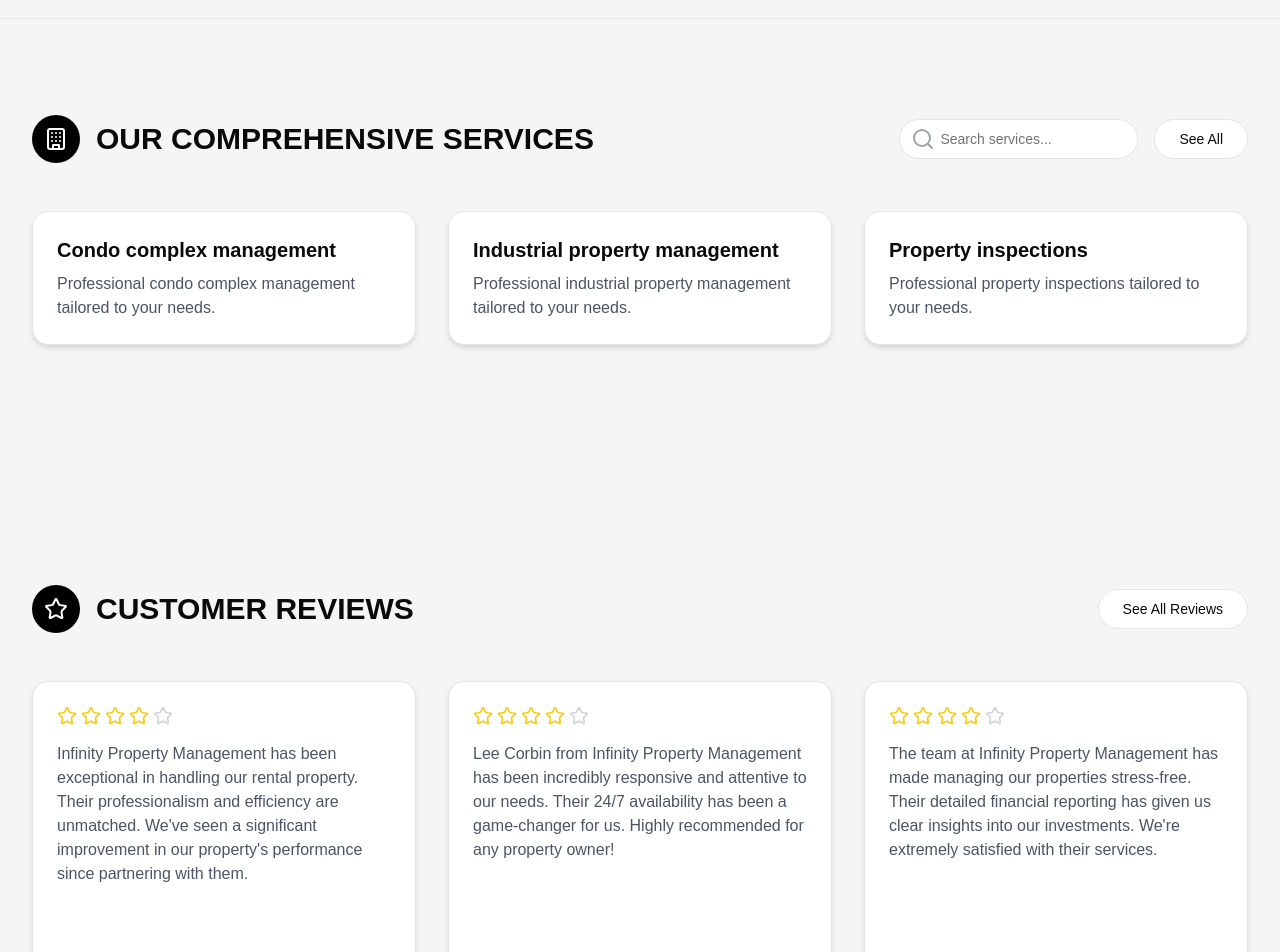
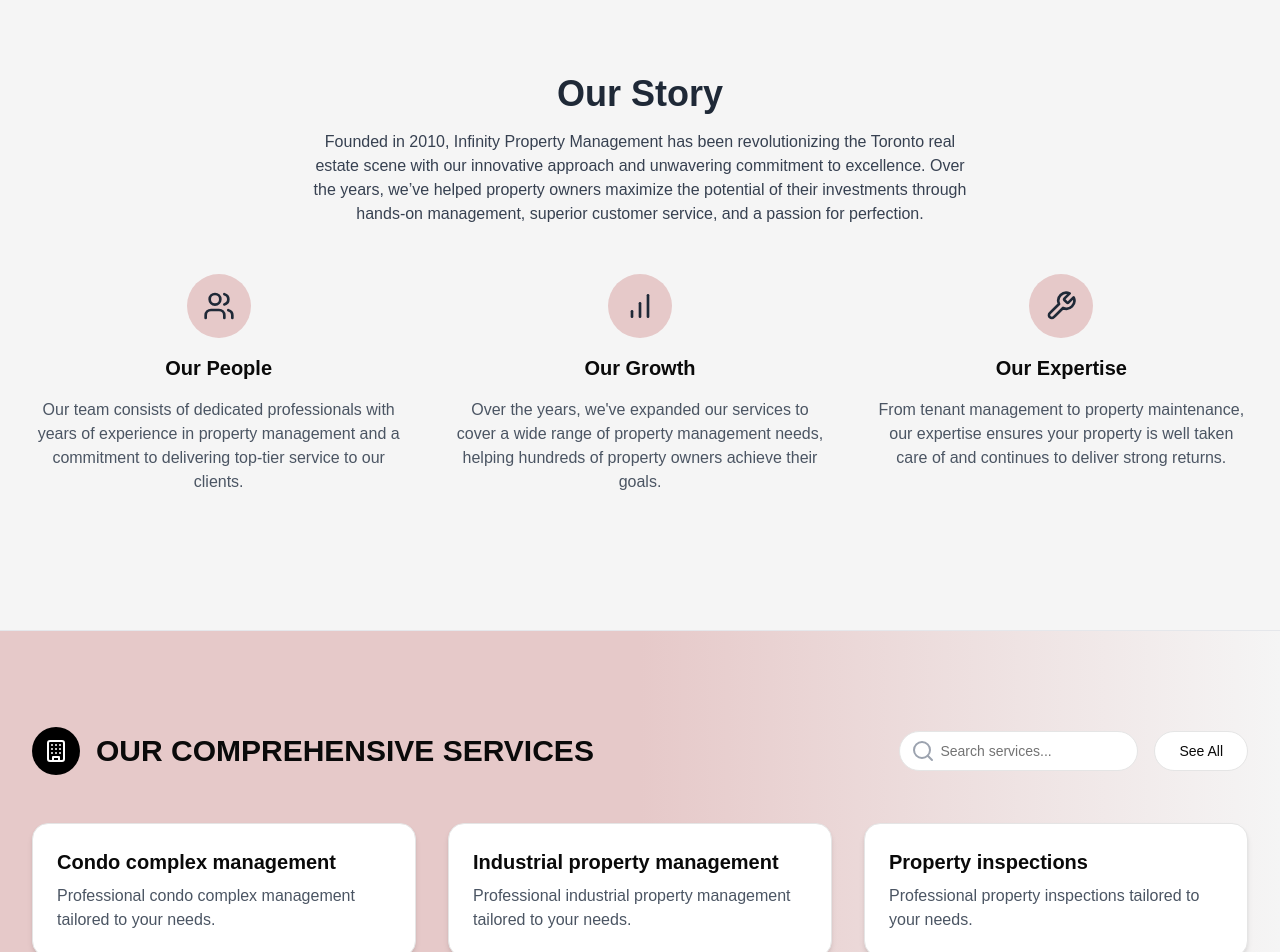
Before and after one commit to Yolxander/infinity-pm, a Next.js app: page / in a window 1280 px wide. Shown: the part 700-1652 px from the top of the page. Built offline with nearby package versions, Linux system fonts and the light colour scheme.

Commit message:
added missing sections

```diff
--- a/src/components/landing-page.tsx
+++ b/src/components/landing-page.tsx
@@ -5,7 +5,7 @@
 import { Card, CardContent } from "@/components/ui/card"
 import { Input } from "@/components/ui/input"
 import { Textarea } from "@/components/ui/textarea"
-import { ChevronRight, Star, Building, Search, X, Menu } from "lucide-react"
+import { ChevronRight, Star, Building, Search, X, Menu, Clock, Users, Wrench, BarChart, MapPin } from "lucide-react"
 import { motion, AnimatePresence, useAnimation, useInView } from "framer-motion"
 import Image from 'next/image'
 
@@ -31,10 +31,9 @@
   const [isScrolled, setIsScrolled] = useState(false)
   const [isMobileMenuOpen, setIsMobileMenuOpen] = useState(false)
 
-  // Define the type for 'id' as string
   const scrollToSection = (id: string) => {
     document.getElementById(id)?.scrollIntoView({ behavior: 'smooth' })
-    setIsMobileMenuOpen(false) // Close the menu after selecting an option
+    setIsMobileMenuOpen(false)
   }
 
   useEffect(() => {
@@ -52,6 +51,7 @@
           <h1 className="md:text-xl text-[20px] font-semibold md:flex">INFINITY PROPERTY MANAGEMENT</h1>
           <nav className="hidden md:flex space-x-6">
             <a href="#home" onClick={() => scrollToSection('home')} className="text-sm hover:underline">HOME</a>
+            <a href="#out-story" onClick={() => scrollToSection('out-story')} className="text-sm hover:underline">OUR STORY</a>
             <a href="#services" onClick={() => scrollToSection('services')} className="text-sm hover:underline">SERVICES</a>
             <a href="#reviews" onClick={() => scrollToSection('reviews')} className="text-sm hover:underline">REVIEWS</a>
             <a href="#contact" onClick={() => scrollToSection('contact')} className="text-sm hover:underline">CONTACT</a>
@@ -70,6 +70,7 @@
               >
                 <nav className="flex flex-col items-center py-4 space-y-4">
                   <a href="#home" onClick={() => scrollToSection('home')} className="text-sm hover:underline">HOME</a>
+                  <a href="#out-story" onClick={() => scrollToSection('out-story')} className="text-sm hover:underline">UR STORY</a>
                   <a href="#services" onClick={() => scrollToSection('services')} className="text-sm hover:underline">SERVICES</a>
                   <a href="#reviews" onClick={() => scrollToSection('reviews')} className="text-sm hover:underline">REVIEWS</a>
                   <a href="#contact" onClick={() => scrollToSection('contact')} className="text-sm hover:underline">CONTACT</a>
@@ -109,10 +110,10 @@
 }
 
 export function LandingPageComponent() {
-  const [searchTerm, setSearchTerm] = useState<string>('')  // Specify type
-  const [carouselIndex, setCarouselIndex] = useState<number>(0)  // Specify type
-  const [showAllServices, setShowAllServices] = useState<boolean>(false)  // Specify type
-  const [isModalOpen, setIsModalOpen] = useState<boolean>(false)  // Specify type
+  const [searchTerm, setSearchTerm] = useState<string>('')
+  const [carouselIndex, setCarouselIndex] = useState<number>(0)
+  const [showAllServices, setShowAllServices] = useState<boolean>(false)
+  const [isModalOpen, setIsModalOpen] = useState<boolean>(false)
 
   const filteredServices = services.filter(service =>
       service.toLowerCase().includes(searchTerm.toLowerCase())
@@ -125,6 +126,8 @@
         <Navbar />
 
         <main className="flex-grow pt-20 overflow-x-hidden">
+
+
           <ScrollAnimationWrapper>
             <section id="home" className="py-20 px-4 sm:px-6 lg:px-8">
               <div className="container mx-auto grid grid-cols-1 lg:grid-cols-2 gap-12 items-center">
@@ -201,7 +204,79 @@
           </ScrollAnimationWrapper>
 
           <ScrollAnimationWrapper>
-            <section id="services" className="mt-10 py-24 border-t border-gray-200 px-4 sm:px-6 lg:px-8">
+            <section id="out-story" className="py-24 px-4 sm:px-6 lg:px-8 ">
+              <div className="container mx-auto ">
+                <div className="text-center mb-12">
+                  <h2 className="text-3xl sm:text-4xl font-semibold text-gray-800 mb-4">Our Story</h2>
+                  <p className="text-gray-700 max-w-2xl mx-auto">
+                    Founded in 2010, Infinity Property Management has been revolutionizing
+                    the Toronto real estate scene with our innovative approach and unwavering
+                    commitment to excellence. Over the years, we’ve helped property owners
+                    maximize the potential of their investments through hands-on management,
+                    superior customer service, and a passion for perfection.
+                  </p>
+                </div>
+                <div className="grid grid-cols-1 md:grid-cols-3 gap-12">
+                  {/* Story Block 1 */}
+                  <motion.div
+                      className="text-center"
+                      initial={{ opacity: 0, y: 20 }}
+                      animate={{ opacity: 1, y: 0 }}
+                      transition={{ duration: 0.5, delay: 0.1 }}
+                  >
+                    <div className="w-16 h-16 mx-auto mb-4 bg-[#e6c9c9] rounded-full flex items-center justify-center">
+                      <Users className="w-8 h-8 text-gray-800" />
+                    </div>
+                    <h3 className="text-xl font-semibold mb-4">Our People</h3>
+                    <p className="text-gray-600">
+                      Our team consists of dedicated professionals with years of
+                      experience in property management and a commitment to
+                      delivering top-tier service to our clients.
+                    </p>
+                  </motion.div>
+
+                  {/* Story Block 2 */}
+                  <motion.div
+                      className="text-center"
+                      initial={{ opacity: 0, y: 20 }}
+                      animate={{ opacity: 1, y: 0 }}
+                      transition={{ duration: 0.5, delay: 0.2 }}
+                  >
+                    <div className="w-16 h-16 mx-auto mb-4 bg-[#e6c9c9] rounded-full flex items-center justify-center">
+                      <BarChart className="w-8 h-8 text-gray-800" />
+                    </div>
+                    <h3 className="text-xl font-semibold mb-4">Our Growth</h3>
+                    <p className="text-gray-600">
+                      Over the years, we've expanded our services to cover a wide range
+                      of property management needs, helping hundreds of property owners
+                      achieve their goals.
+                    </p>
+                  </motion.div>
+
+                  {/* Story Block 3 */}
+                  <motion.div
+                      className="text-center"
+                      initial={{ opacity: 0, y: 20 }}
+                      animate={{ opacity: 1, y: 0 }}
+                      transition={{ duration: 0.5, delay: 0.3 }}
+                  >
+                    <div className="w-16 h-16 mx-auto mb-4 bg-[#e6c9c9] rounded-full flex items-center justify-center">
+                      <Wrench className="w-8 h-8 text-gray-800" />
+                    </div>
+                    <h3 className="text-xl font-semibold mb-4">Our Expertise</h3>
+                    <p className="text-gray-600">
+                      From tenant management to property maintenance, our expertise ensures
+                      your property is well taken care of and continues to deliver strong
+                      returns.
+                    </p>
+                  </motion.div>
+                </div>
+              </div>
+            </section>
+          </ScrollAnimationWrapper>
+
+          <ScrollAnimationWrapper>
+            <section id="services" className="mt-10 py-24 border-t border-gray-200 px-4 sm:px-6 lg:px-8  inset-0 bg-gradient-to-r from-[#e6c9c9] via-[#e6c9c9] to-[#f5f5f5] animate-gradient-x">
               <div className="container mx-auto">
                 <div className="flex flex-col md:flex-row items-center justify-between mb-12">
                   <div className="flex items-center mb-4 md:mb-0">
@@ -259,30 +334,26 @@
           </ScrollAnimationWrapper>
 
 
-
           <ScrollAnimationWrapper>
-            <section id="reviews" className="py-24 px-4 sm:px-6 lg:px-8">
-              <div className="container mx-auto">
-                {/* Updated flex behavior for mobile and desktop */}
-                <div className="flex flex-col md:flex-row items-center justify-between mb-12">
-                  <div className="flex items-center mb-4 md:mb-0"> {/* Adjust for better spacing on mobile */}
+            <section className="py-24 border-t border-gray-200">
+              <div className="container mx-auto px-4">
+                <div className="flex items-center justify-between mb-12">
+                  <div className="flex items-center">
                     <div className="w-12 h-12 bg-black rounded-full flex items-center justify-center mr-4">
                       <Star className="w-6 h-6 text-white" />
                     </div>
-                    <h3 className="text-2xl sm:text-3xl font-semibold">CUSTOMER REVIEWS</h3>
+                    <h3 className="text-2xl font-semibold">CUSTOMER REVIEWS</h3>
                   </div>
                   <MotionButton
                       variant="outline"
-                      className="rounded-full px-6 w-full md:w-auto"
+                      className="rounded-full px-6"
                       whileHover={{ scale: 1.05 }}
                       whileTap={{ scale: 0.95 }}
                   >
                     See All Reviews
                   </MotionButton>
                 </div>
-
-                {/* Responsive grid layout */}
-                <div className="grid grid-cols-1 sm:grid-cols-2 lg:grid-cols-3 gap-8 mb-12">
+                <div className="grid grid-cols-1 md:grid-cols-3 gap-8 mb-12">
                   {[
                     {
                       content: "Infinity Property Management has been exceptional in handling our rental property. Their professionalism and efficiency are unmatched. We've seen a significant improvement in our property's performance since partnering with them.",
@@ -322,7 +393,6 @@
               </div>
             </section>
           </ScrollAnimationWrapper>
-
 
           <ScrollAnimationWrapper>
             <section id="contact" className="py-24 border-t border-gray-200 relative overflow-hidden px-4 sm:px-6 lg:px-8">
```
